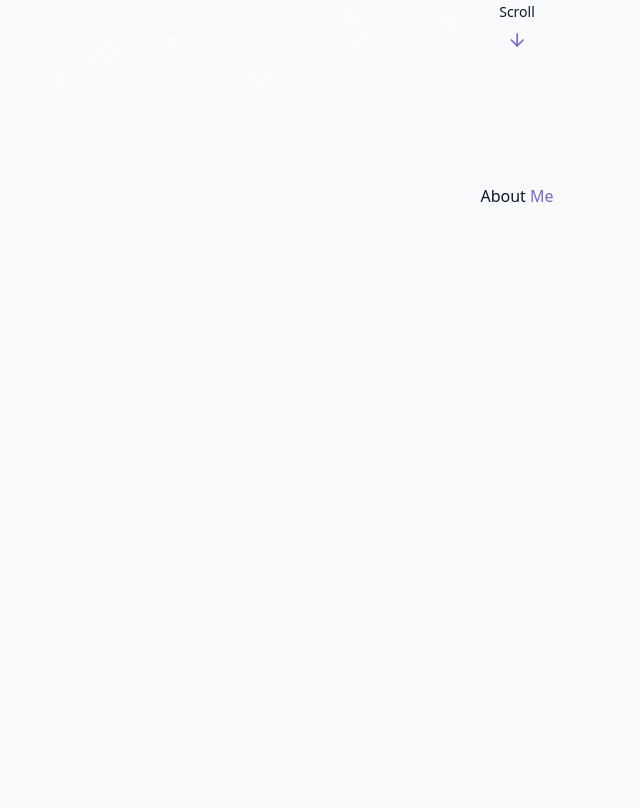
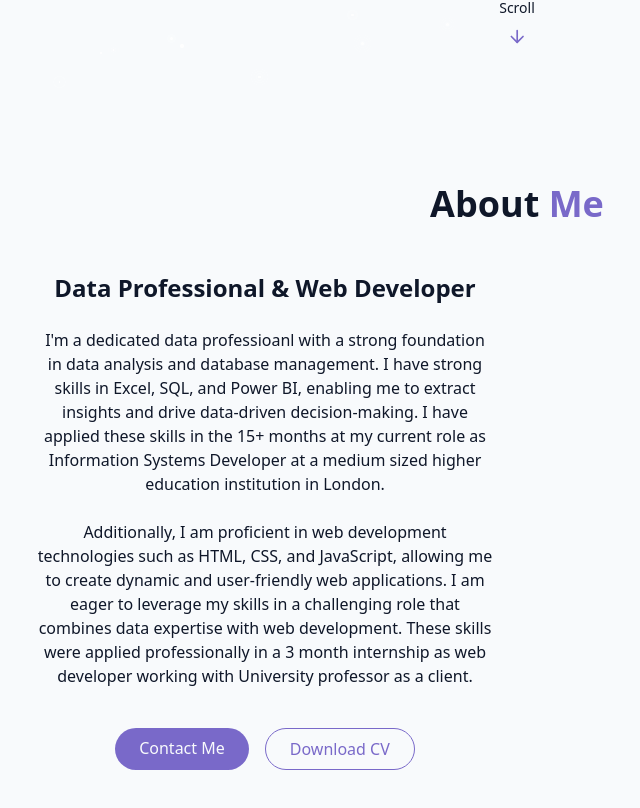
Before and after one commit to T-revin/Portfolio-Website, a React (Vite) app: page / in a window 1280 px wide. Shown: the part 712-1520 px from the top of the page, without its empty margins (123-763 px from the left). Before the commit the page ends 1016 px from the top, so only its background shows below. Built offline with nearby package versions, Linux system fonts and the light colour scheme.

Commit message:
Added bio to About me section with buttons for later implemented actions 1. Go to contact me section button 2. Download cv button

```diff
--- a/src/components/AboutSection.jsx
+++ b/src/components/AboutSection.jsx
@@ -2,9 +2,50 @@ export const AboutSection = () => {
   return (
     <section id="about" className="py-24 px-4 relative">
       <div className="container mx-auto max-w-5xl">
-        <h2>
+        <h2 className="text-3xl md:text-4xl font-bold mb-12 text-center">
           About <span className="text-primary"> Me</span>
         </h2>
+
+        <div className="grid grid-cols-1 md:grid-cols-2 gap-12 items-center">
+          <div className="space-y-6">
+            <h3 className="text-2xl font-semibold">
+              Data Professional & Web Developer
+            </h3>
+            <p className="text-muted-foreground">
+              I'm a dedicated data professioanl with a strong foundation in data
+              analysis and database management. I have strong skills in Excel,
+              SQL, and Power BI, enabling me to extract insights and drive
+              data-driven decision-making. I have applied these skills in the
+              15+ months at my current role as Information Systems Developer at
+              a medium sized higher education institution in London.
+            </p>
+
+            <p className="text-muted-foreground">
+              Additionally, I am proficient in web development technologies such
+              as HTML, CSS, and JavaScript, allowing me to create dynamic and
+              user-friendly web applications. I am eager to leverage my skills
+              in a challenging role that combines data expertise with web
+              development. These skills were applied professionally in a 3 month
+              internship as web developer working with University professor as a
+              client.
+            </p>
+
+            <div className="flex flex-col sm:flex-row gap-4 pt-4 justify-center">
+              <a href="#contact" className="cosmic-button">
+                Contact Me
+              </a>
+              <a
+                href="#contact"
+                className="px-6 py-2 rounded-full border border-primary text-primary hover:bg-primary/10 transition-colors duration-300"
+              >
+                {/*Add link to CV here*/}
+                Download CV
+              </a>
+            </div>
+          </div>
+
+          <div></div>
+        </div>
       </div>
     </section>
   );
```
